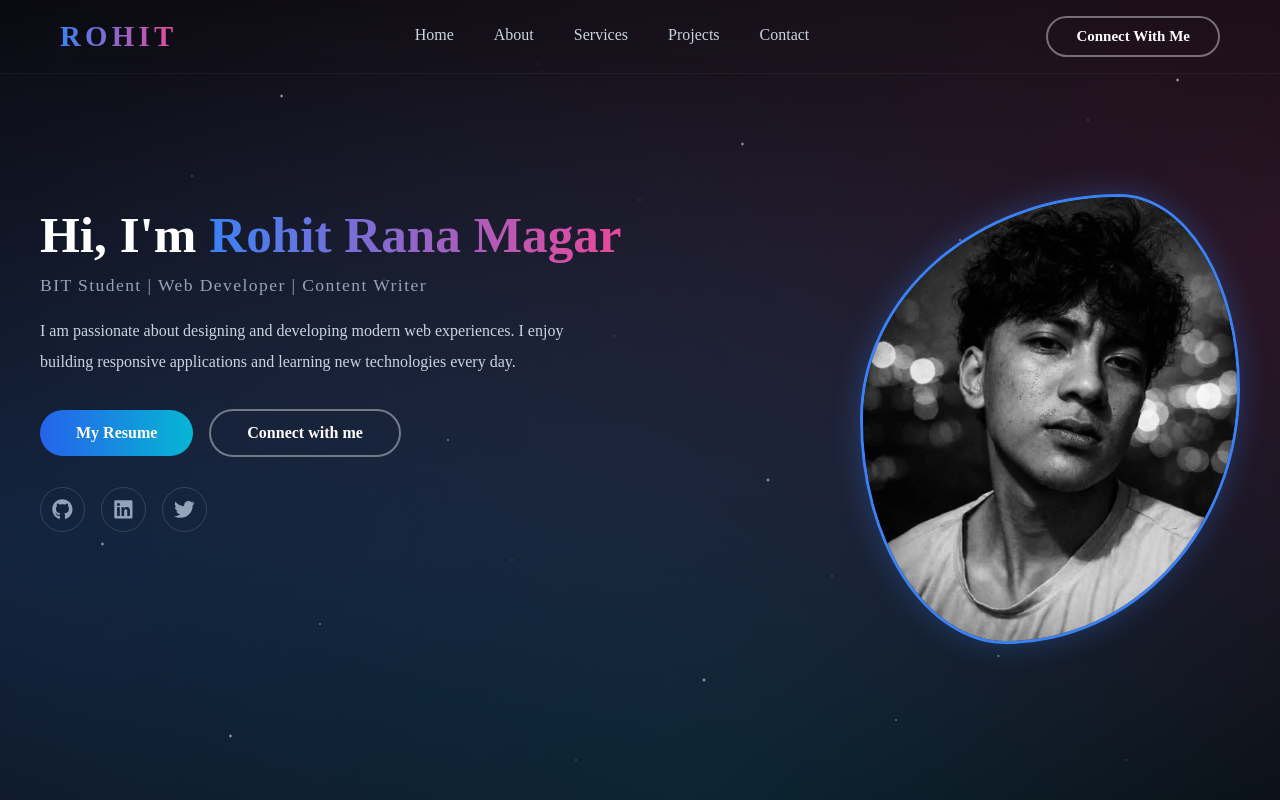
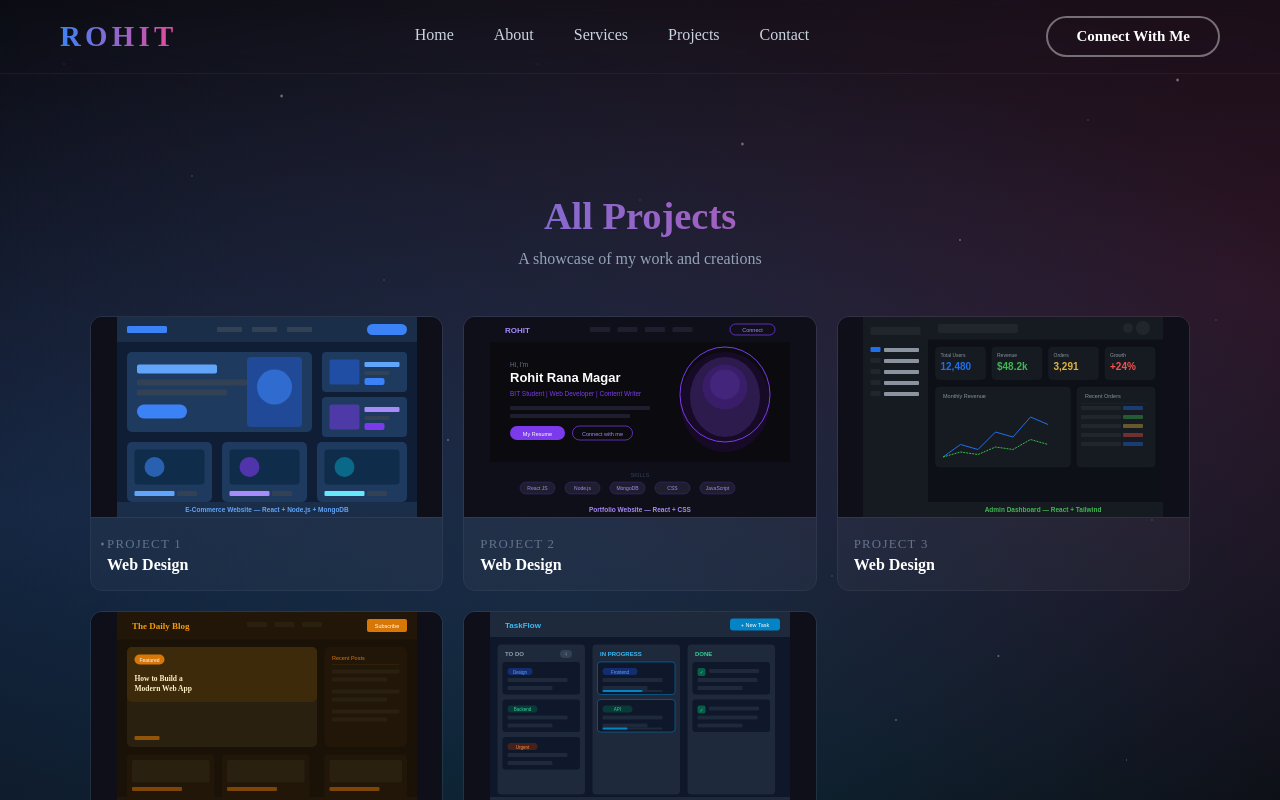
Before and after one commit to RohitRanaMagar/Portfolio, a React (Vite) app: page /showmore in a window 1280 px wide. Shown: the top 800 px of the page. Built offline with nearby package versions, Linux system fonts and the light colour scheme.

Commit message:
Fix routing: Show More opens /showmore page with all projects

```diff
--- a/package.json
+++ b/package.json
@@ -14,6 +14,8 @@
     "react": "^19.2.6",
     "react-dom": "^19.2.6",
     "react-icons": "^5.6.0",
+    "react-router": "^8.0.0",
+    "react-router-dom": "^7.18.0",
     "tailwindcss": "^4.3.1"
   },
   "devDependencies": {
--- a/src/App.jsx
+++ b/src/App.jsx
@@ -1,4 +1,5 @@
 import React from "react";
+import { BrowserRouter, Routes, Route } from "react-router-dom";
 import Navbar from "./Components/Navbar/navbar";
 import Hero from "./Components/pages/hero";
 import About from "./Components/pages/About";
@@ -6,18 +7,30 @@ import Contact from "./Components/pages/Contact";
 import Skills from "./Components/pages/Skills";
 import Project from "./Components/pages/project";
 import Academic from "./Components/pages/Academic"
-function App(){
+import Showmore from "./Components/pages/Showmore";
+
+function Home() {
   return (
-    <div>
-      <Navbar/>
+    <>
       <Hero/>
       <About/>
       <Academic/>
       <Skills/>
       <Project/>
       <Contact/>
+    </>
+  );
+}
 
-    </div>
+function App(){
+  return (
+    <BrowserRouter>
+      <Navbar/>
+      <Routes>
+        <Route path="/" element={<Home/>}/>
+        <Route path="/showmore" element={<Showmore/>}/>
+      </Routes>
+    </BrowserRouter>
   )
 }
 export default App;
--- /dev/null
+++ b/src/Components/pages/Showmore.jsx
@@ -0,0 +1,27 @@
+import React from "react";
+import Mywork from "../../assets/mywork";
+import './styles/Showmore.css'
+
+function Showmore(){
+    return (
+        <div id="showmore" className="showmore-page">
+            <div className="showmore-header">
+                <h1>All Projects</h1>
+                <p>A showcase of my work and creations</p>
+            </div>
+            <div className="showmore-grid">
+                {Mywork.map((work, index) => (
+                    <div key={index} className="showmore-card">
+                        <img src={work.w_img} alt={work.w_name} />
+                        <div className="showmore-card-info">
+                            <span className="showmore-number">Project {work.w_no}</span>
+                            <h3>{work.w_name}</h3>
+                        </div>
+                    </div>
+                ))}
+            </div>
+        </div>
+    )
+}
+
+export default Showmore;
--- a/src/Components/pages/project.jsx
+++ b/src/Components/pages/project.jsx
@@ -1,10 +1,13 @@
 import React from "react";
+import { useNavigate } from "react-router-dom";
 import './styles/project.css'
 import Mywork from "../../assets/mywork";
 import { FaArrowRightLong } from "react-icons/fa6";
 
 
 function Project(){
+    const navigate = useNavigate();
+
     return(
         <div id="projects" className="projects">
             <div className="works">
@@ -16,7 +19,7 @@ function Project(){
                 })}
             </div>
             <div className="showmore">
-                <p>Show More<FaArrowRightLong /></p>
+                <p onClick={() => navigate("/showmore")}>Show More<FaArrowRightLong /></p>
             </div>
         </div>
 
--- /dev/null
+++ b/src/Components/pages/styles/Showmore.css
@@ -0,0 +1,125 @@
+.showmore-page {
+    padding: 120px 40px 80px;
+    min-height: 100vh;
+}
+
+.showmore-header {
+    text-align: center;
+    margin-bottom: 48px;
+}
+
+.showmore-header h1 {
+    font-size: 2.4rem;
+    font-weight: 700;
+    background: linear-gradient(to right, #3b82f6, #ec4899);
+    -webkit-background-clip: text;
+    -webkit-text-fill-color: transparent;
+    background-clip: text;
+    margin-bottom: 12px;
+}
+
+.showmore-header p {
+    color: #94a3b8;
+    font-size: 1rem;
+}
+
+.showmore-grid {
+    display: grid;
+    grid-template-columns: repeat(3, 1fr);
+    gap: 20px;
+    max-width: 1100px;
+    margin: 0 auto;
+}
+
+.showmore-card {
+    position: relative;
+    border-radius: 12px;
+    overflow: hidden;
+    border: 1px solid rgba(255, 255, 255, 0.08);
+    transition: transform 0.3s, box-shadow 0.3s;
+    cursor: pointer;
+}
+
+.showmore-card:hover {
+    transform: translateY(-6px);
+    box-shadow: 0 12px 40px rgba(124, 58, 237, 0.3);
+    border-color: #7c3aed;
+}
+
+.showmore-card img {
+    width: 100%;
+    height: 200px;
+    object-fit: contain;
+    background: #0f0f1a;
+    display: block;
+}
+
+.showmore-card-info {
+    padding: 16px;
+    background: rgba(255, 255, 255, 0.03);
+    border-top: 1px solid rgba(255, 255, 255, 0.06);
+}
+
+.showmore-number {
+    font-size: 0.8rem;
+    color: #64748b;
+    font-weight: 500;
+    text-transform: uppercase;
+    letter-spacing: 0.1em;
+}
+
+.showmore-card-info h3 {
+    font-size: 1rem;
+    color: #fff;
+    margin-top: 4px;
+    font-weight: 600;
+}
+
+@media (max-width: 1024px) {
+    .showmore-grid {
+        grid-template-columns: repeat(2, 1fr);
+    }
+}
+
+@media (max-width: 768px) {
+    .showmore-page {
+        padding: 100px 24px 60px;
+    }
+
+    .showmore-header h1 {
+        font-size: 1.8rem;
+    }
+
+    .showmore-grid {
+        grid-template-columns: repeat(2, 1fr);
+        gap: 16px;
+    }
+
+    .showmore-card img {
+        height: 160px;
+    }
+}
+
+@media (max-width: 480px) {
+    .showmore-grid {
+        grid-template-columns: 1fr;
+    }
+
+    .showmore-card img {
+        height: 200px;
+    }
+}
+
+@media (hover: none) {
+    .showmore-card:hover {
+        transform: none;
+        box-shadow: none;
+        border-color: rgba(255, 255, 255, 0.08);
+    }
+
+    .showmore-card:active {
+        transform: translateY(-6px);
+        box-shadow: 0 12px 40px rgba(124, 58, 237, 0.3);
+        border-color: #7c3aed;
+    }
+}
```
Also changed, not shown: 1 other file (tests, documents, lock files or other folders).
